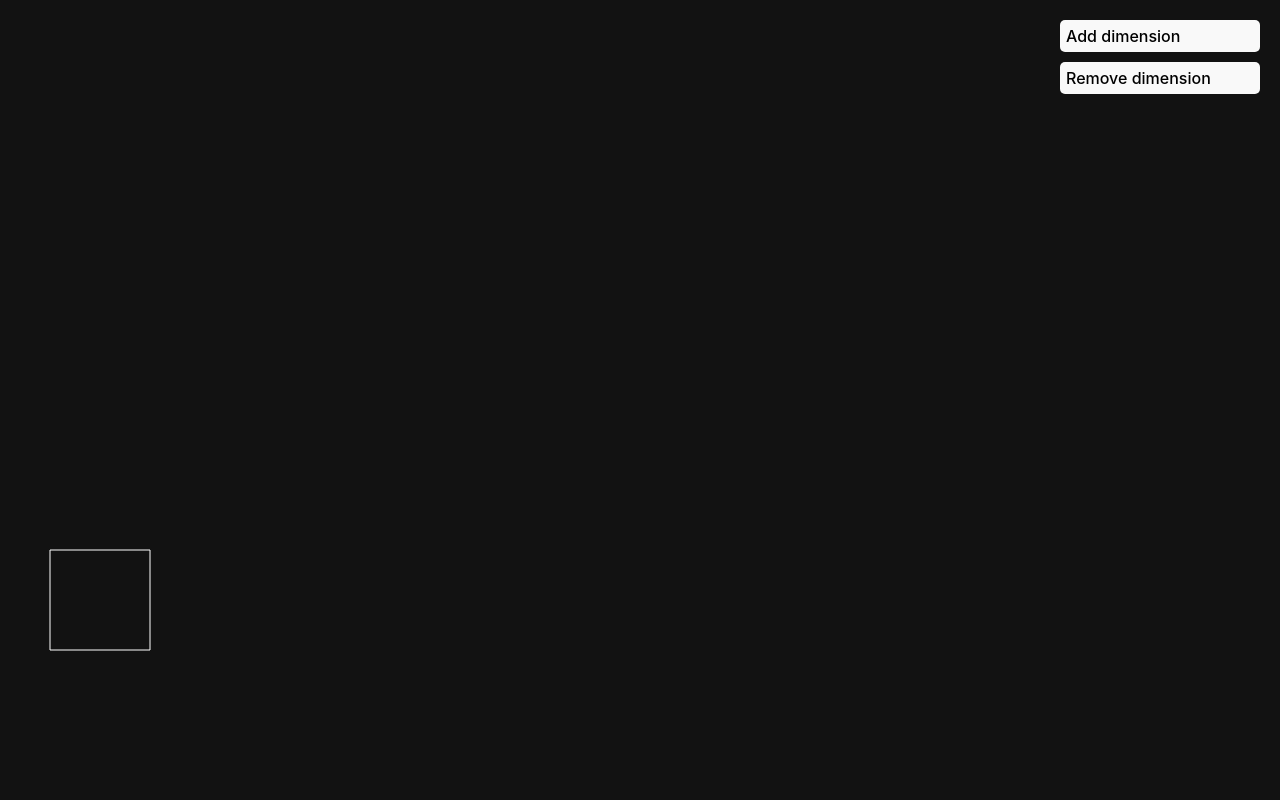
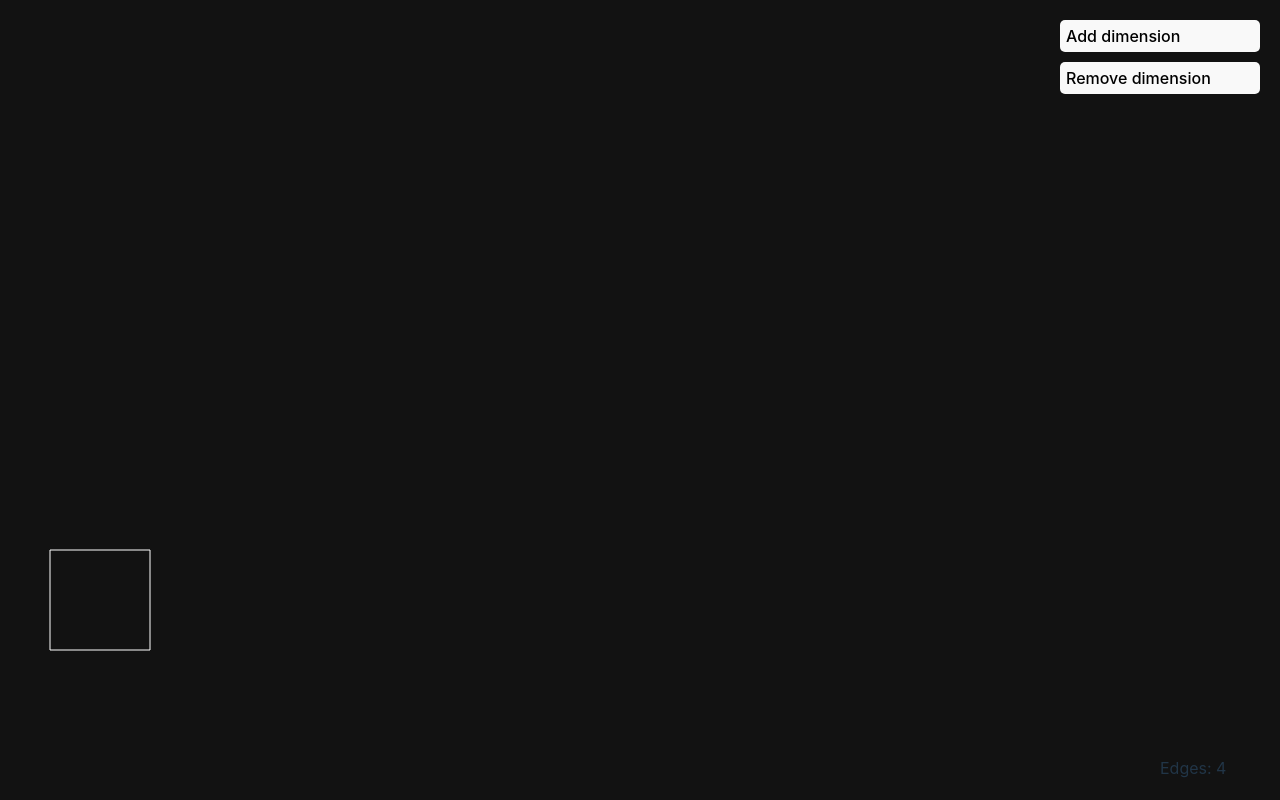
Before and after one commit to a-sorokin/hypercube, a React (Vite) app: page / in a window 1280 px wide. Built offline with nearby package versions, Linux system fonts and the light colour scheme.

Commit message:
added stats

```diff
--- a/src/canvasStore.ts
+++ b/src/canvasStore.ts
@@ -6,18 +6,22 @@ type TStore = {
   canvas?: HTMLCanvasElement;
   context?: CanvasRenderingContext2D;
   dimensions: Dimensions;
+  stats: number;
 
   setCanvas: (canvas?: HTMLCanvasElement) => void;
   setContext: (context?: CanvasRenderingContext2D) => void;
 
   addDimension: () => void;
   removeDimension: () => void;
+
+  setStats: (stats: number) => void;
 };
 
 export const useCanvasStore = create<TStore>((set) => ({
   canvas: undefined,
   context: undefined,
   dimensions: [],
+  stats: 4,
 
   setCanvas: (canvas) => set({ canvas }),
   setContext: (context) => set({ context }),
@@ -35,4 +39,6 @@ export const useCanvasStore = create<TStore>((set) => ({
       return { dimensions: newDimensions };
     });
   },
+
+  setStats: (stats) => set({ stats }),
 }));
--- a/src/components/Layout/Layout.tsx
+++ b/src/components/Layout/Layout.tsx
@@ -1,14 +1,14 @@
 import styles from './Layout.module.scss';
 import { Canvas } from 'components/Canvas/Canvas';
 import { Controls } from 'components/Controls/Controls';
-
-// import { Stats } from 'components/Stats/Stats';
+import { Stats } from 'components/Stats/Stats';
 
 export const Layout = () => {
   return (
     <main className={styles.layout}>
       <Canvas />
       <Controls />
+      <Stats />
     </main>
   );
 };
--- a/src/components/Stats/Stats.module.scss
+++ b/src/components/Stats/Stats.module.scss
@@ -1,5 +1,9 @@
 .stats {
+  display: flex;
   position: fixed;
   right: 20px;
   bottom: 20px;
+  flex-direction: column;
+  gap: 5px;
+  min-width: 100px;
 }
--- a/src/components/Stats/Stats.tsx
+++ b/src/components/Stats/Stats.tsx
@@ -2,11 +2,11 @@ import styles from './Stats.module.scss';
 import { useCanvasStore } from 'canvasStore';
 
 export const Stats = () => {
-  const dimensions = useCanvasStore((state) => state.dimensions);
+  const stats = useCanvasStore((state) => state.stats);
 
   return (
     <div className={styles.stats}>
-      <span>{dimensions.length}</span>
+      <span>Edges: {stats}</span>
     </div>
   );
 };
--- a/src/utils/hypercubeUtils/createHypercube.ts
+++ b/src/utils/hypercubeUtils/createHypercube.ts
@@ -5,7 +5,7 @@ import { createCube } from 'utils/hypercubeUtils/createCube';
 import { createSquare } from 'utils/hypercubeUtils/createSquare';
 
 export const createHypercube = (dimensions: Dimensions) => {
-  const { context } = useCanvasStore.getState();
+  const { context, setStats } = useCanvasStore.getState();
   if (!context) return;
 
   const defaultSquare = createSquare({ x: 50, y: 650 });
@@ -14,6 +14,8 @@ export const createHypercube = (dimensions: Dimensions) => {
     return createCube(acc, x, y);
   }, defaultSquare);
 
+  setStats(hypercube.length);
+
   hypercube.forEach((line) => {
     const point0 = line[0];
     const point1 = line[1];
```
